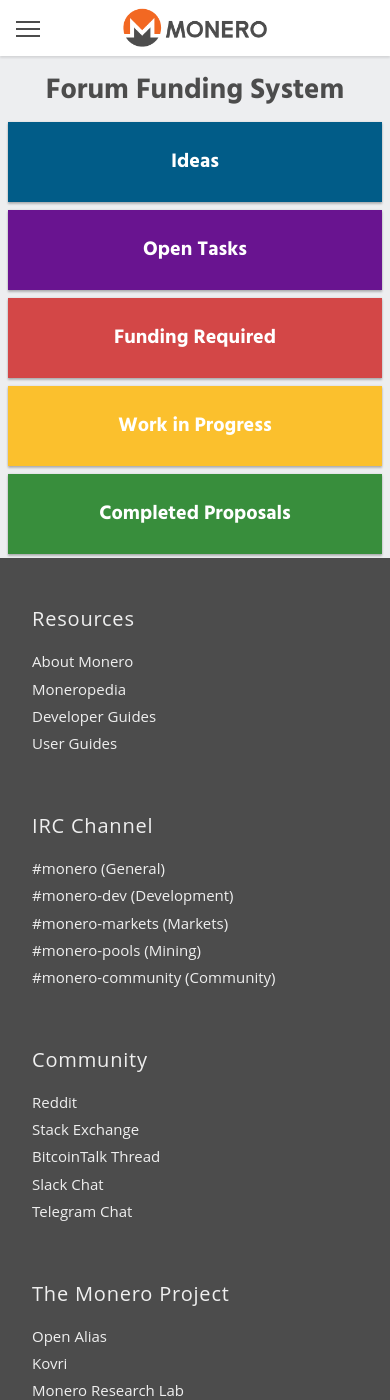
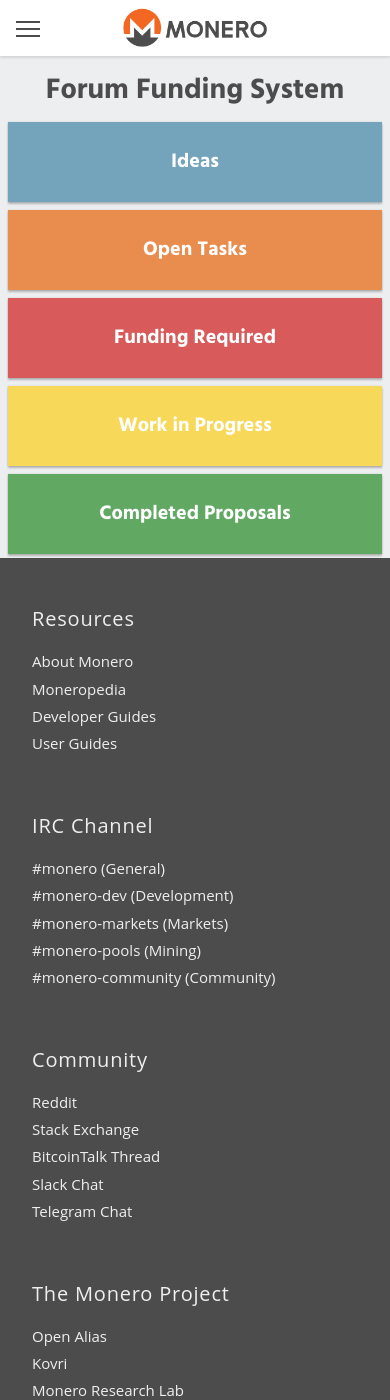
Before and after one commit to apezio/monero-site-new, a Jekyll site: the page built from forum-funding-system/index.md, in a window 390 px wide and 1400 px high. Built offline with Jekyll 4.4.1, drawn with Linux system fonts in a browser that asks for light colours.

Commit message:
Add files via upload

```diff
--- a/css/custom.css
+++ b/css/custom.css
@@ -2623,23 +2623,23 @@
     }
 
     .ffs .mobile a#ffs-ideas {
-        background-color: #015c88;
+        background-color: #74a3bc;
     }
 
     .ffs .mobile a#ffs-opentasks {
-        background-color: #691490;
+        background-color: #e98d4f;
     }
 
     .ffs .mobile a#ffs-fundingrequired {
-        background-color: #d34747;
+        background-color: #d95a5a;
     }
 
     .ffs .mobile a#ffs-workinprogress {
-        background-color: #fbc02d;
+        background-color: #f7d859;
     }
 
     .ffs .mobile a#ffs-completedproposals {
-        background-color: #388e3c;
+        background-color: #61a863;
     }
 }
 
```
